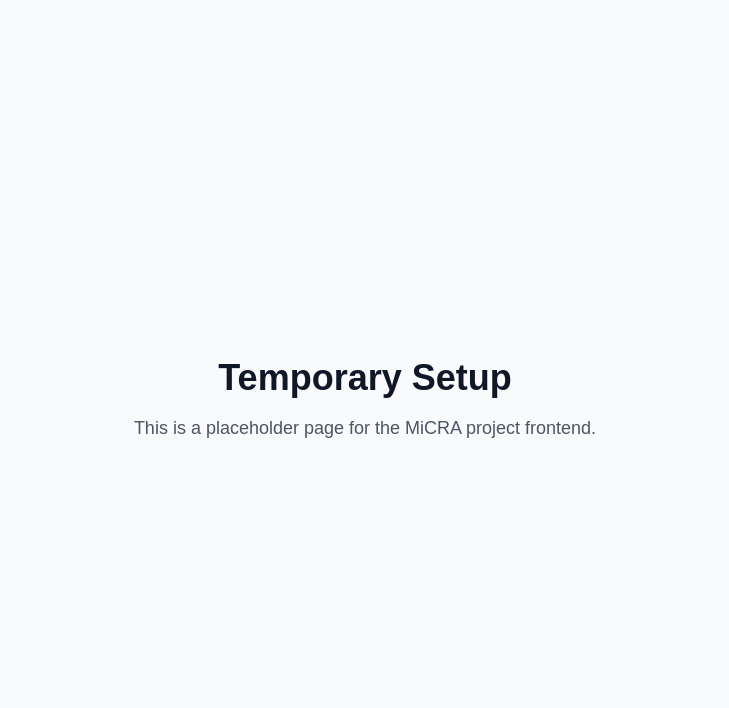
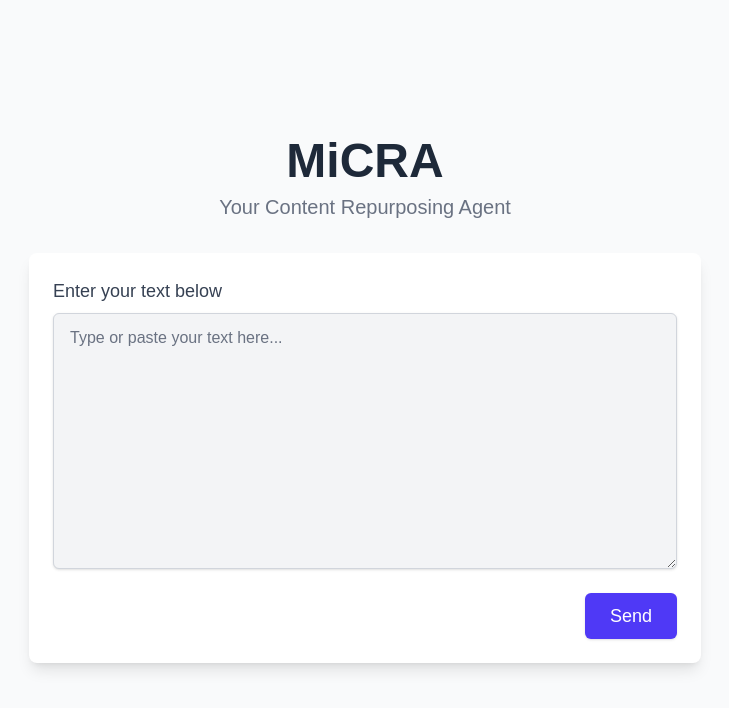
Before and after one commit to mcronin4/MiCRA, a Next.js app in the folder frontend/: page / in a window 1280 px wide. Shown: the top 708 px of the page, without its empty margins (275-1004 px from the left). Built offline with nearby package versions, Linux system fonts and the light colour scheme.

Commit message:
quick mock

```diff
--- a/frontend/src/app/page.tsx
+++ b/frontend/src/app/page.tsx
@@ -1,13 +1,48 @@
+"use client";
+
+import { useState } from 'react';
+
 export default function Home() {
+  const [text, setText] = useState('');
+
+  const handleSend = () => {
+    console.log('Sending text:', text);
+    // Add your send logic here
+  };
+
   return (
-    <div className="min-h-screen flex items-center justify-center bg-gray-50 dark:bg-gray-900">
-      <div className="text-center">
-        <h1 className="text-4xl font-bold text-gray-900 dark:text-white mb-4">
-          Temporary Setup
-        </h1>
-        <p className="text-lg text-gray-600 dark:text-gray-400">
-          This is a placeholder page for the MiCRA project frontend.
-        </p>
+    <div className="min-h-screen bg-gray-50 dark:bg-gray-900 flex flex-col items-center justify-center p-4">
+      <div className="w-full max-w-2xl mx-auto">
+        <div className="text-center mb-8">
+          <h1 className="text-5xl font-bold text-gray-800 dark:text-white mb-2">
+            MiCRA
+          </h1>
+          <p className="text-xl text-gray-500 dark:text-gray-400">
+            Your Content Repurposing Agent
+          </p>
+        </div>
+
+        <div className="bg-white dark:bg-gray-800 p-6 rounded-lg shadow-lg">
+          <label htmlFor="text-input" className="block text-lg font-medium text-gray-700 dark:text-gray-300 mb-2">
+            Enter your text below
+          </label>
+          <textarea
+            id="text-input"
+            className="mt-1 block w-full h-64 px-4 py-3 bg-gray-100 dark:bg-gray-700 border border-gray-300 dark:border-gray-600 rounded-md shadow-sm focus:outline-none focus:ring-indigo-500 focus:border-indigo-500 text-base text-gray-900 dark:text-white placeholder-gray-500 dark:placeholder-gray-400"
+            placeholder="Type or paste your text here..."
+            value={text}
+            onChange={(e) => setText(e.target.value)}
+            required
+          />
+          <div className="mt-6 flex justify-end">
+            <button
+              onClick={handleSend}
+              className="py-2 px-6 border border-transparent rounded-md shadow-sm text-lg font-medium text-white bg-indigo-600 hover:bg-indigo-700 focus:outline-none focus:ring-2 focus:ring-offset-2 focus:ring-indigo-500 transition-colors duration-300"
+            >
+              Send
+            </button>
+          </div>
+        </div>
       </div>
     </div>
   );
```
